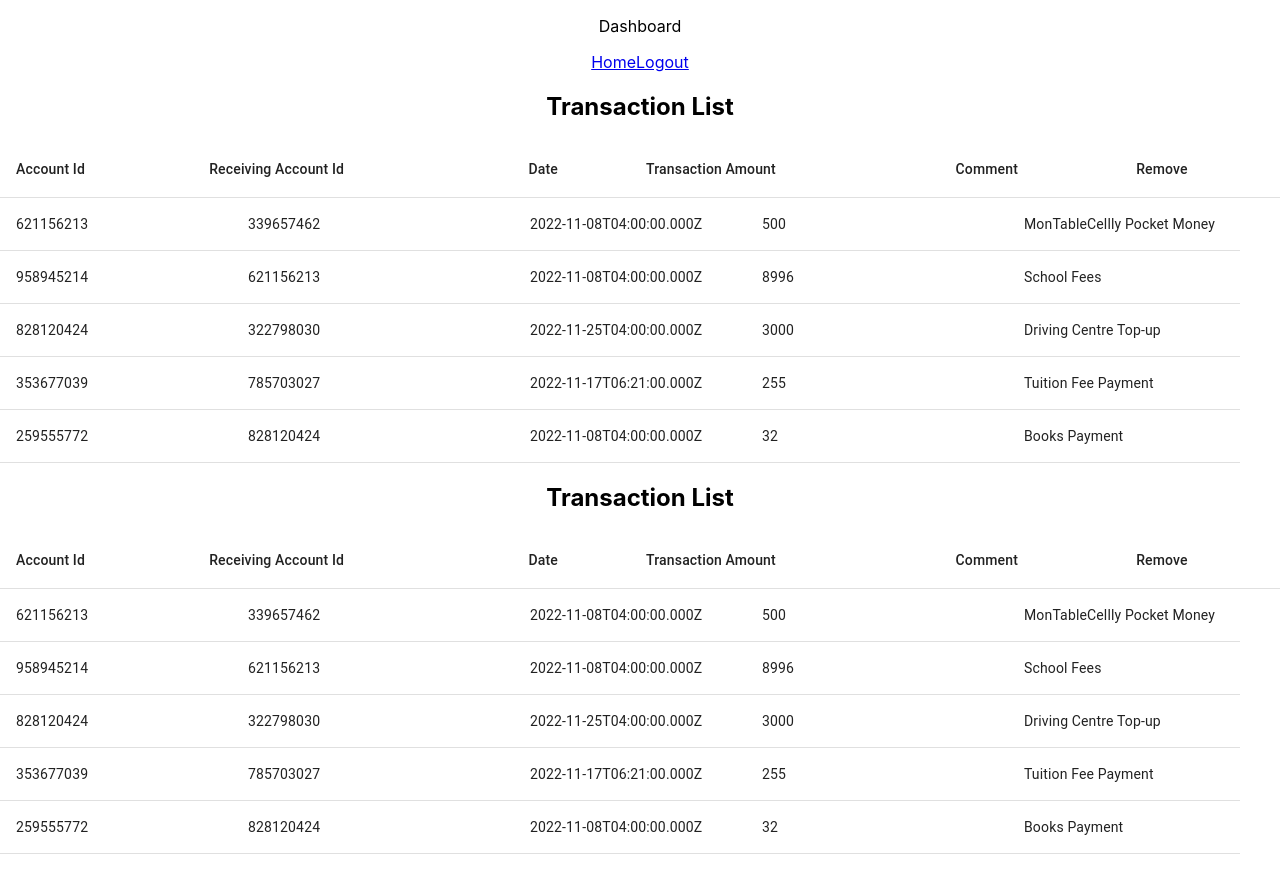
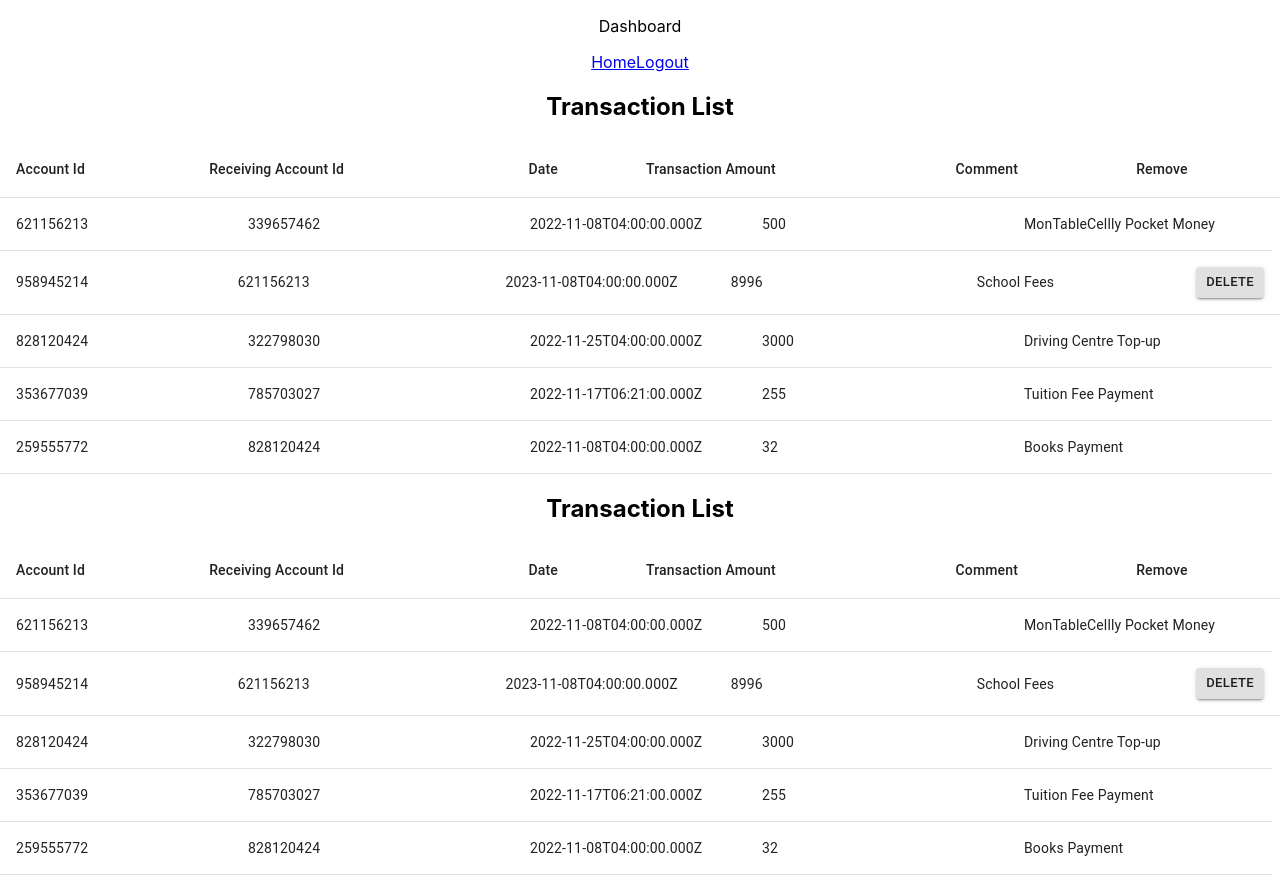
Before and after one commit to ernestlim8/tt__24, a React (Create React App) app in the folder client/: page /account/1 in a window 1280 px wide. Before the commit the page ends 854 px from the top, so only its background shows below. Built offline with nearby package versions, Linux system fonts and the light colour scheme.

Commit message:
Conditionally render delete button in transaction List

```diff
--- a/client/src/components/Transaction.js
+++ b/client/src/components/Transaction.js
@@ -2,9 +2,26 @@ import {
     TableBody,
     TableCell,
     TableRow,
+    Button,
   } from "@material-ui/core";
+import { display } from "@mui/system";
+import { useState } from "react";
 
-const Transaction = ({transaction}) => {
+const Transaction = ({transaction, deleteTransaction}) => {
+
+    const transactionDateInUtc = new Date(transaction.Date)
+    const currentDateInUtc = new Date(Date.now())
+
+    const [active, setActive] = useState(currentDateInUtc < transactionDateInUtc ? true : false)
+    const showWhenActive = {display: active ? " " : "none"}
+    console.log(active)
+    console.log(currentDateInUtc)
+    console.log(transactionDateInUtc)
+
+
+    const removeTransaction = () => {
+        deleteTransaction(transaction.id)
+    }
 
     return (
         <div>
@@ -15,6 +32,7 @@ const Transaction = ({transaction}) => {
                     <TableCell style={{width: 200}}>{transaction.Date}</TableCell>
                     <TableCell style={{width: 230}}>{transaction.TransactionAmount}</TableCell>
                     <TableCell style={{width: 200}}>{transaction.Comment}</TableCell>
+                    <TableCell><Button style={showWhenActive} variant="contained" color="error" size="small" onClick={removeTransaction}>delete</Button></TableCell>
                 </TableRow>
             </TableBody>
         </div>
--- a/client/src/components/TransactionList.js
+++ b/client/src/components/TransactionList.js
@@ -25,7 +25,7 @@ const TransactionList = () => {
             "TransactionID": 2,
             "AccountID": 958945214,
             "ReceivingAccountID": 621156213,
-            "Date": "2022-11-08T04:00:00.000Z",
+            "Date": "2023-11-08T04:00:00.000Z",
             "TransactionAmount": 8996.00,
             "Comment": "School Fees"
         },
@@ -56,6 +56,17 @@ const TransactionList = () => {
     ])
     const [user, setUser] = useState('')
 
+    const deleteTransaction = async (transactionId) => {
+        try {
+          await transactionService.remove(transactionId);
+
+          const updatedTransaction = transaction.filter((transaction) => transaction.id !== transactionId);
+          setTransaction(updatedTransaction);
+        } catch (exception) {
+          console.log("error" + exception.response.data.error);
+        }
+      };
+
     // useEffect(() => {
     //     transactionService
     //       .getAll()
@@ -82,7 +93,7 @@ const TransactionList = () => {
             </Table>
             <TableRow>
                 {transaction.map(transaction =>
-                <Transaction key={transaction.TransactionID} transaction={transaction} /> )}
+                <Transaction key={transaction.TransactionID} transaction={transaction} deleteTransaction={deleteTransaction} /> )}
             </TableRow>
             </div>
         </div>
```
